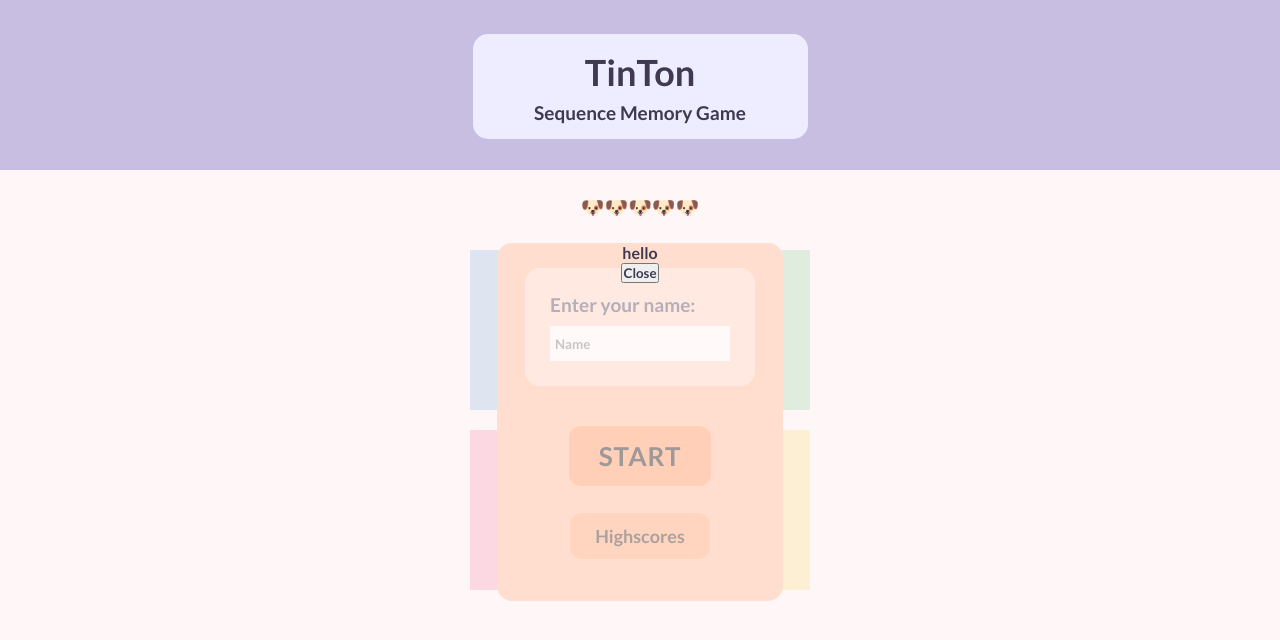
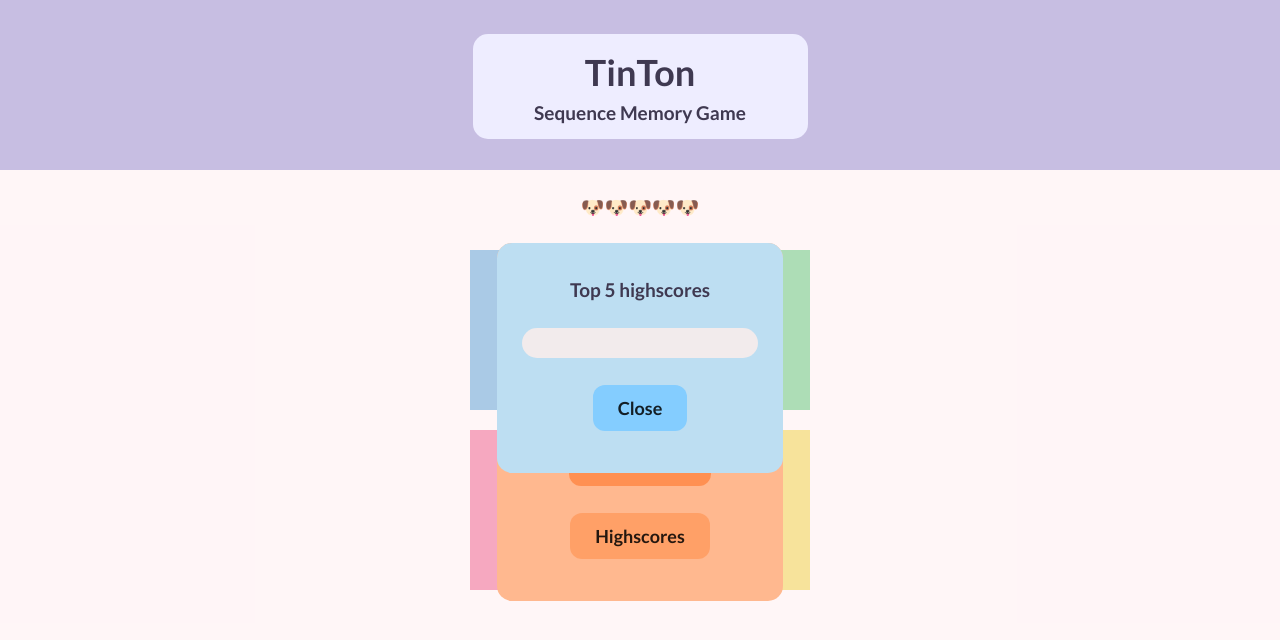
Before and after one commit to WeraGitHub/TinTon_React, a React (Create React App) app: page / in a window 1280 px wide. Both pictures are taken after a click on the button "Highscores". Shown: the top 640 px of the page. Built offline with nearby package versions, Linux system fonts and the light colour scheme.

Commit message:
Style the score board

```diff
--- a/src/components/ScoreBoard.css
+++ b/src/components/ScoreBoard.css
@@ -0,0 +1,52 @@
+.score-board-mask {
+    width: 100%;
+    height: 380px;
+    position: fixed;
+    top: 225px;
+    text-align: center;
+    padding-top: 18px;
+    z-index: 11;
+}
+
+.score-board-modal {
+    background-color: #BDDEF2;
+    width: 256px;
+    border-radius: 15px;
+    margin: 0 auto;
+    padding: 15px;
+}
+
+.score-board-modal p {
+    margin: 20px 0 27px;
+    font-size: 19px;
+}
+
+.score-list {
+    background-color: #F2EBEC;
+    border-radius: 15px;
+    padding: 15px 15px 15px 25px;
+    margin: 0 10px 27px 10px;
+    text-align: left;
+}
+
+.score-div {
+    padding: 5px 0;
+    font-size: 17px;
+}
+
+.close-button {
+    border: none;
+    border-radius: 12px;
+    cursor: pointer;
+    margin-bottom: 27px;
+    display: inline-block;
+    color: rgba(0, 0, 0, 0.854);
+    background-color: #84CDFF;
+    text-transform: capitalize;
+    font-size: 18px;
+    padding: 12px 25px;
+}
+
+.close-button:hover {
+    background: #4fb7fd;
+}
--- a/src/components/ScoreBoard.jsx
+++ b/src/components/ScoreBoard.jsx
@@ -3,19 +3,21 @@ import "./ScoreBoard.css";
 import { getTop5ScoresFromLocalStorage } from './scoreStorage';
 
 const ScoreBoard = ({ onClose }) => {
-  const scores = getTop5ScoresFromLocalStorage();
+  const top5scores = getTop5ScoresFromLocalStorage();
 
   return (
-    <div className="game-over-modal-mask">
-      <p>hello</p>
-      <div>
-        {scores.map((score, index) => (
-          <div key={index}>
-            <span>{score.name}</span>: <span>{score.score}</span>
-          </div>
-        ))}
+    <div className="score-board-mask">
+      <div className="score-board-modal">
+        <p>Top 5 highscores</p>
+        <div className="score-list">
+          {top5scores.map((score, index) => (
+            <div key={index} className="score-div">
+              <span>{index+1}. {score.name}</span>: <span>{score.score}</span>
+            </div>
+          ))}
+        </div>
+        <button className="close-button" onClick={onClose}>Close</button>
       </div>
-      <button onClick={onClose}>Close</button>
     </div>
   );
 };
```
